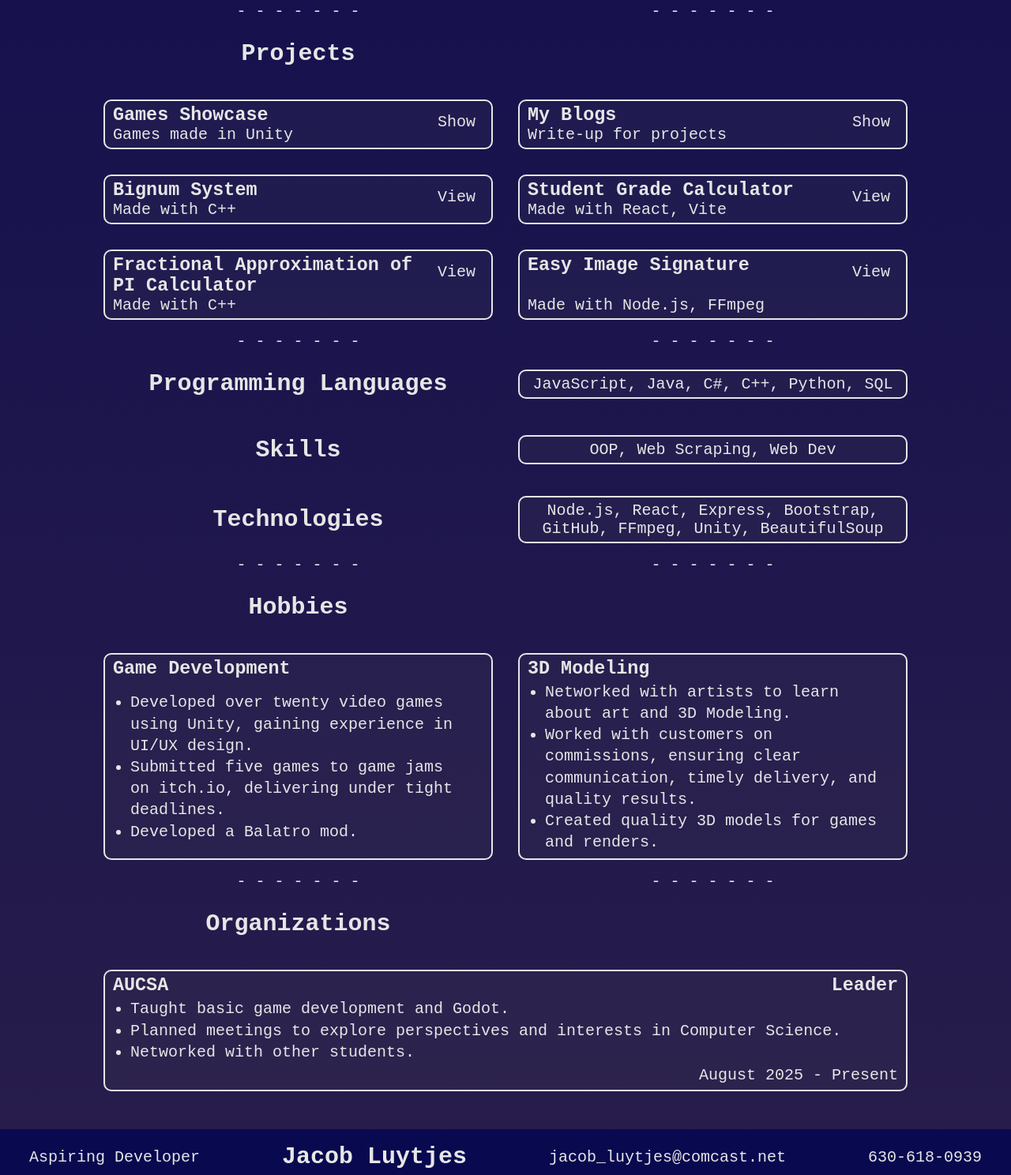
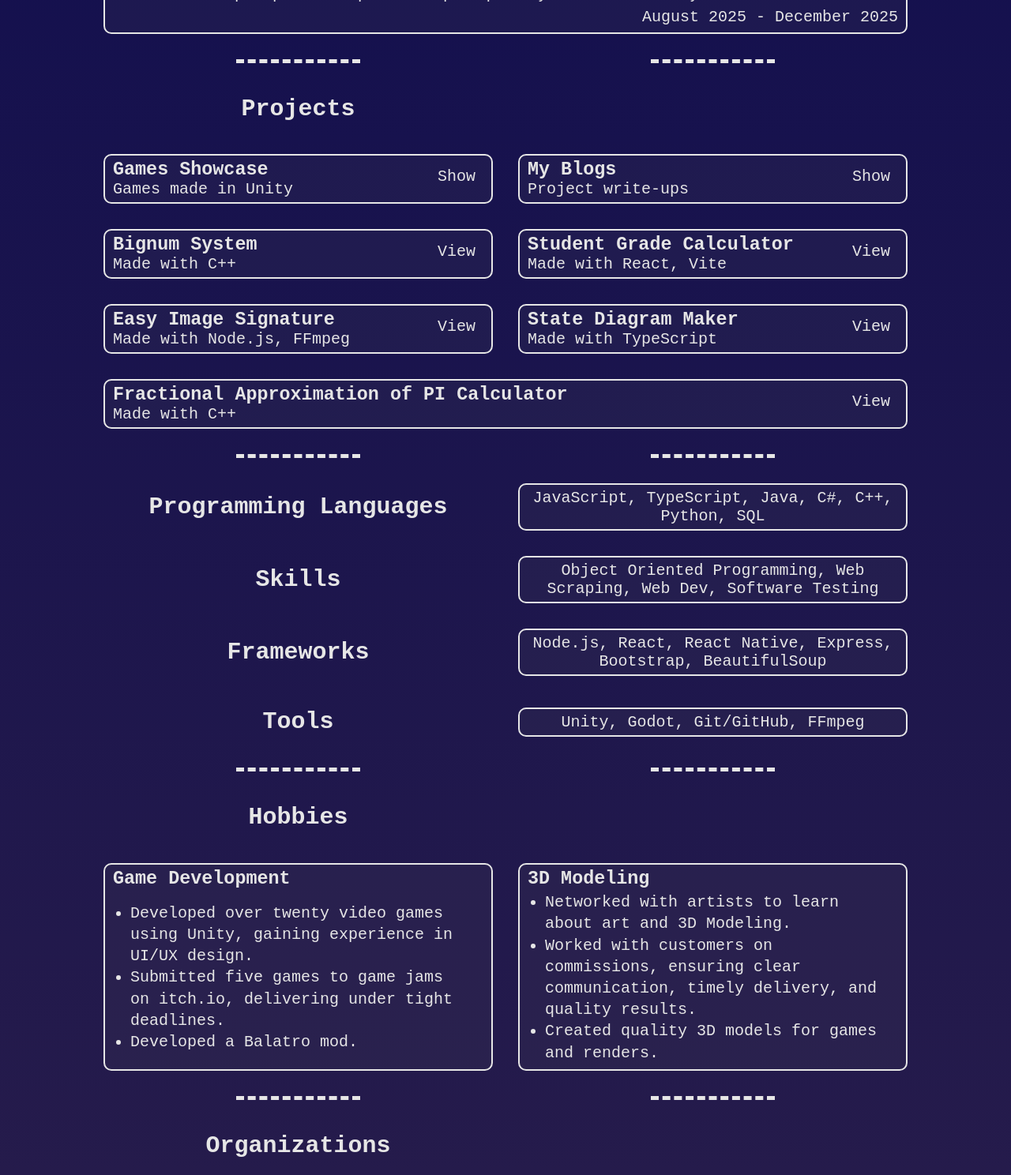
Before and after one commit to JacobLuytjes01/JacobLuytjes01.github.io, a plain HTML site: page index.html in a window 1280 px wide. Shown: the part 1136-2624 px from the top of the page at 79% size. Drawn offline with Linux system fonts and the light colour scheme.

Commit message:
Added State Diagram Maker and improved formating.

```diff
--- a/css/styles.css
+++ b/css/styles.css
@@ -80,7 +80,7 @@ a:hover {
     align-content: normal;
 }
 @media only screen and (max-width: 900px) {
-    footer, header {
+    .base {
         flex-direction: column;
         line-height: 2rem;
     }
@@ -134,3 +134,9 @@ span {
 h1 {
     font-size: 1.9rem;
 }
+hr {
+    width: 30%;
+    border: none;
+    border-top: 5px dashed #e6e6e6;
+    margin: 1rem auto;
+}
--- a/index.html
+++ b/index.html
@@ -11,7 +11,7 @@
     <h1>Jacob Luytjes</h1>
     <p>
         <a href="https://github.com/JacobLuytjes01" target="_blank" aria-label="My GitHub (opens in a new tab)" rel="noopener noreferrer">GitHub</a>
-        <a href="https://www.linkedin.com/in/jacob-luytjes" target="_blank" aria-label="My Linkedin (opens in a new tab)" rel="noopener noreferrer">Linkedin</a>
+        <a href="https://www.linkedin.com/in/jacob-luytjes" target="_blank" aria-label="My Linkedin (opens in a new tab)" rel="noopener noreferrer">LinkedIn</a>
         <a href="Resume/resumeJacobLuytjes.pdf" target="_blank" aria-label="My Resume (opens in a new tab)" rel="noopener noreferrer">Resume</a>
     </p>
 </header>
@@ -19,12 +19,13 @@
     <h2 class="title">About Me</h2>
     <div class="large boxes rest">
         <ul>
+            <li>Computer Science student focused on software engineering, and game development.</li>
             <li>I have enjoyed Programming since I made my first video game.</li>
             <li>Currently live in Yorkville, Illinois.</li>
         </ul>
     </div>
+    <hr><hr>
 
-    <div>- - - - - - -</div><div>- - - - - - -</div>
     <h2 class="title">Education</h2>
     <div></div>
     <div class="large split">
@@ -33,7 +34,7 @@
             <div>Bachelor of Science in Computer Science</div>
             <ul>
                 <li>Minor in Math and Philosophy</li>
-                <li>Class work in SQL, OOP, and Web Dev</li>
+                <li>Coursework in OOP, Web Dev, and Databases</li>
             </ul>
             <div>
                 <span>GPA: 4.0</span>
@@ -44,7 +45,7 @@
             <h3>Waubonsee Community College</h3>
             <div>Associate of Science in Computer Science</div>
             <ul>
-                <li>Class work in Java and C++</li>
+                <li>Coursework in Java and C++</li>
             </ul>
             <div>
                 <span>GPA: 3.96</span>
@@ -54,7 +55,7 @@
         <div class="boxes rest">
             <h3>Yorkville High School</h3>
             <ul>
-                <li>Class work in C# and Unity</li>
+                <li>Coursework in C# and Unity</li>
             </ul>
             <div>
                 <span>GPA: 4.06</span>
@@ -62,8 +63,8 @@
             </div>
         </div>
     </div>
+    <hr><hr>
 
-    <div>- - - - - - -</div><div>- - - - - - -</div>
     <h2 class="title">Experience</h2>
     <div class="large split">
         <div class="boxes rest large">
@@ -82,7 +83,8 @@
             <div class="right">August 2025 - December 2025</div>
         </div>
     </div>
-    <div>- - - - - - -</div><div>- - - - - - -</div>
+    <hr><hr>
+
     <h2 class="title">Projects</h2>
     <div></div>
     <div class="large split">
@@ -94,7 +96,7 @@
         <div class="boxes proj">
             <h3>My Blogs</h3>
             <a class="view" href="blogs.html" aria-label="Goes to a separate webpage with write-ups about my projects." rel="noopener noreferrer">Show</a>
-            <div>Write-up for projects</div>
+            <div>Project write-ups</div>
         </div>
         <div class="boxes proj">
             <h3>Bignum System</h3>
@@ -107,27 +109,36 @@
             <div>Made with React, Vite</div>
         </div>
         <div class="boxes proj">
+            <h3>Easy Image Signature</h3>
+            <a class="view" href="https://github.com/JacobLuytjes01/SignatureCode" target="_blank" aria-label="Goes to GitHub page for Signature Code. (opens in a new tab)" rel="noopener noreferrer">View</a>
+            <div>Made with Node.js, FFmpeg</div>
+        </div>
+        <div class="boxes proj">
+            <h3>State Diagram Maker</h3>
+            <a class="view" href="https://github.com/JacobLuytjes01/StateDiagramMaker" target="_blank" aria-label="Goes to GitHub page for State Diagram Maker. (opens in a new tab)" rel="noopener noreferrer">View</a>
+            <div>Made with TypeScript</div>
+        </div>
+        <div class="boxes proj large">
             <h3>Fractional Approximation of PI Calculator</h3>
             <a class="view" href="https://github.com/JacobLuytjes01/FractionsThatApproxPi" target="_blank" aria-label="Goes to the GitHub page of fractional approximations of PI. (opens in a new tab)" rel="noopener noreferrer">View</a>
             <div>Made with C++</div>
         </div>
-        <div class="boxes proj">
-            <h3>Easy Image Signature</h3>
-            <a class="view" href="https://github.com/JacobLuytjes01/SignatureCode" target="_blank" aria-label="Goes to GitHub page for Signature Code. (opens in a new tab)" rel="noopener noreferrer">View</a>
-            <div>Made with Node.js, FFmpeg</div>
-        </div>
     </div>
-    <div>- - - - - - -</div><div>- - - - - - -</div>
+    <hr><hr>
+
     <h2 class="title">Programming Languages</h2>
-    <div class="boxes">JavaScript, Java, C#, C++, Python, SQL</div>
+    <div class="boxes">JavaScript, TypeScript, Java, C#, C++, Python, SQL</div>
 
     <h2 class="title">Skills</h2>
-    <div class="boxes">OOP, Web Scraping, Web Dev</div>
+    <div class="boxes">Object Oriented Programming, Web Scraping, Web Dev, Software Testing</div>
 
-    <h2 class="title">Technologies</h2>
-    <div class="boxes">Node.js, React, Express, Bootstrap, GitHub, FFmpeg, Unity, BeautifulSoup</div>
+    <h2 class="title">Frameworks</h2>
+    <div class="boxes">Node.js, React, React Native, Express, Bootstrap, BeautifulSoup</div>
 
-    <div>- - - - - - -</div><div>- - - - - - -</div>
+    <h2 class="title">Tools</h2>
+    <div class="boxes">Unity, Godot, Git/GitHub, FFmpeg</div>
+    <hr><hr>
+
     <h2 class="title">Hobbies</h2>
     <div></div>
     <div class="large split">
@@ -148,7 +159,8 @@
             </ul>
         </div>
     </div>
-    <div>- - - - - - -</div><div>- - - - - - -</div>
+    <hr><hr>
+
     <h2 class="title">Organizations</h2>
     <div></div>
     <div class="large split">
@@ -167,10 +179,13 @@
     </div>
 </main>
 <footer class="base">
-    <p>Aspiring Developer</p>
-    <h2>Jacob Luytjes</h2>
-    <div>jacob_luytjes@comcast.net</div>
-    <div>630-618-0939</div>
+    <div><a href="tel:16306180939">630-618-0939</a></div>
+    <div><a href="mailto:jacob_luytjes@comcast.net">jacob_luytjes@comcast.net</a></div>
+    <p>
+        <a href="https://github.com/JacobLuytjes01" target="_blank" aria-label="My GitHub (opens in a new tab)" rel="noopener noreferrer">GitHub</a>
+        <a href="https://www.linkedin.com/in/jacob-luytjes" target="_blank" aria-label="My Linkedin (opens in a new tab)" rel="noopener noreferrer">LinkedIn</a>
+        <a href="Resume/resumeJacobLuytjes.pdf" target="_blank" aria-label="My Resume (opens in a new tab)" rel="noopener noreferrer">Resume</a>
+    </p>
 </footer>
 </body>
 </html>
```
Also changed, not shown: blogs.html (+11 -4 lines), gamesShowcase.html (+3 -4 lines).
